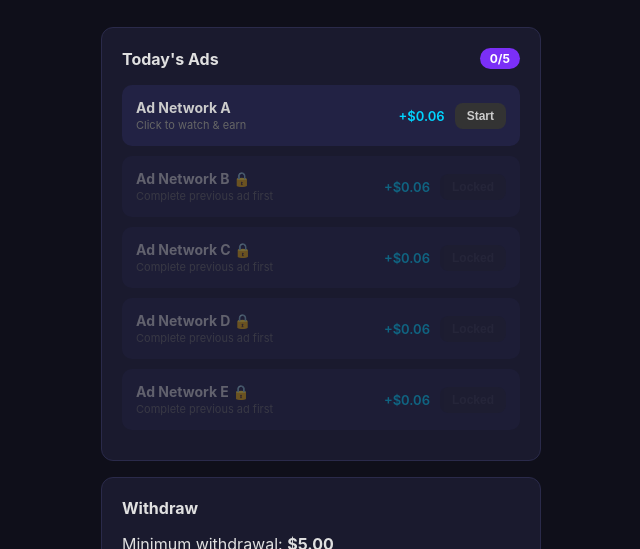
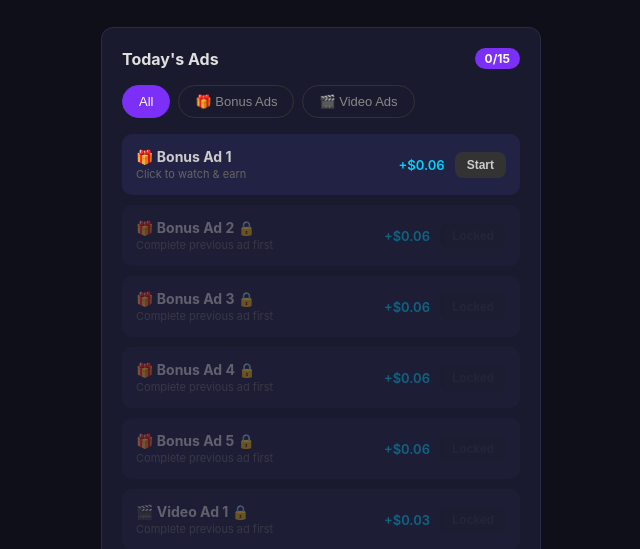
Before and after one commit to nayem95703-droid/vsurt, a plain HTML site: page index.html in a window 1280 px wide. Shown: the part 251-800 px from the top of the page, without its empty margins (319-959 px from the left). Drawn offline with Linux system fonts and the light colour scheme.

Commit message:
Add ad categories: Bonus Ads (5) + Video Ads (10) with filter tabs

```diff
--- a/index.html
+++ b/index.html
@@ -18,7 +18,11 @@
         </div>
 
         <div class="section">
-            <h3>Today's Ads <span id="adCounter" class="badge">0/5</span></h3>
+            <h3>
+                <span>Today's Ads</span>
+                <span id="adCounter" class="badge">0/0</span>
+            </h3>
+            <div id="filterTabs" class="filter-tabs"></div>
             <div id="adsContainer">
             </div>
         </div>
@@ -110,9 +114,9 @@
             </div>
             <div class="modal-body">
                 <div class="congrats-icon">🏆</div>
-                <h2>You completed all 5 ads!</h2>
-                <p>You earned <strong id="congratsAmount">$0.30</strong></p>
-                <p>Keep watching daily to earn more!</p>
+                <h2>Congratulations! 🎉</h2>
+                <p>You completed all ads in this category!</p>
+                <p>Keep going to earn more!</p>
                 <button class="btn btn-primary" id="closeCongrats">Awesome!</button>
             </div>
         </div>
--- a/script.js
+++ b/script.js
@@ -1,9 +1,19 @@
 const AD_LINKS = [
-    { id: 1, name: 'Ad Network A', reward: 0.06, url: 'https://example.com/offer1' },
-    { id: 2, name: 'Ad Network B', reward: 0.06, url: 'https://example.com/offer2' },
-    { id: 3, name: 'Ad Network C', reward: 0.06, url: 'https://example.com/offer3' },
-    { id: 4, name: 'Ad Network D', reward: 0.06, url: 'https://example.com/offer4' },
-    { id: 5, name: 'Ad Network E', reward: 0.06, url: 'https://example.com/offer5' }
+    { id: 1, name: 'Bonus Ad 1', reward: 0.06, url: 'https://example.com/bonus1', type: 'bonus' },
+    { id: 2, name: 'Bonus Ad 2', reward: 0.06, url: 'https://example.com/bonus2', type: 'bonus' },
+    { id: 3, name: 'Bonus Ad 3', reward: 0.06, url: 'https://example.com/bonus3', type: 'bonus' },
+    { id: 4, name: 'Bonus Ad 4', reward: 0.06, url: 'https://example.com/bonus4', type: 'bonus' },
+    { id: 5, name: 'Bonus Ad 5', reward: 0.06, url: 'https://example.com/bonus5', type: 'bonus' },
+    { id: 6, name: 'Video Ad 1', reward: 0.03, url: 'https://example.com/video1', type: 'video' },
+    { id: 7, name: 'Video Ad 2', reward: 0.03, url: 'https://example.com/video2', type: 'video' },
+    { id: 8, name: 'Video Ad 3', reward: 0.03, url: 'https://example.com/video3', type: 'video' },
+    { id: 9, name: 'Video Ad 4', reward: 0.03, url: 'https://example.com/video4', type: 'video' },
+    { id: 10, name: 'Video Ad 5', reward: 0.03, url: 'https://example.com/video5', type: 'video' },
+    { id: 11, name: 'Video Ad 6', reward: 0.03, url: 'https://example.com/video6', type: 'video' },
+    { id: 12, name: 'Video Ad 7', reward: 0.03, url: 'https://example.com/video7', type: 'video' },
+    { id: 13, name: 'Video Ad 8', reward: 0.03, url: 'https://example.com/video8', type: 'video' },
+    { id: 14, name: 'Video Ad 9', reward: 0.03, url: 'https://example.com/video9', type: 'video' },
+    { id: 15, name: 'Video Ad 10', reward: 0.03, url: 'https://example.com/video10', type: 'video' }
 ];
 
 const PER_AD_REWARD = 0.06;
@@ -17,7 +27,8 @@ let state = {
     currentAdIndex: -1,
     isVpnBlocked: false,
     referrals: [],
-    refEarnings: 0
+    refEarnings: 0,
+    activeFilter: 'all'
 };
 
 function detectVPN() {
@@ -99,27 +110,68 @@ function resetDailyAds() {
     }
 }
 
+function getFilteredAds() {
+    if (state.activeFilter === 'all') return AD_LINKS;
+    return AD_LINKS.filter(ad => ad.type === state.activeFilter);
+}
+
+function isPrevCompleted(ad, filtered) {
+    const idx = filtered.indexOf(ad);
+    if (idx === 0) return true;
+    return state.completedAds.includes(filtered[idx - 1].id);
+}
+
+function renderFilters() {
+    const container = document.getElementById('filterTabs');
+    if (!container) return;
+    const filters = [
+        { key: 'all', label: 'All' },
+        { key: 'bonus', label: '🎁 Bonus Ads' },
+        { key: 'video', label: '🎬 Video Ads' }
+    ];
+    container.innerHTML = filters.map(f =>
+        `<button class="filter-btn ${state.activeFilter === f.key ? 'active' : ''}" data-filter="${f.key}">${f.label}</button>`
+    ).join('');
+    container.querySelectorAll('.filter-btn').forEach(btn => {
+        btn.addEventListener('click', () => {
+            state.activeFilter = btn.dataset.filter;
+            renderFilters();
+            renderAds();
+        });
+    });
+}
+
 function renderAds() {
     const container = document.getElementById('adsContainer');
     const counter = document.getElementById('adCounter');
     if (!container) return;
 
-    counter.textContent = `${state.completedAds.length}/${AD_LINKS.length}`;
+    const filtered = getFilteredAds();
+    const totalInFilter = filtered.length;
+    const completedInFilter = filtered.filter(a => state.completedAds.includes(a.id)).length;
+
+    counter.textContent = `${completedInFilter}/${totalInFilter}`;
 
     container.innerHTML = '';
-    AD_LINKS.forEach((ad, index) => {
+    if (filtered.length === 0) {
+        container.innerHTML = '<p style="color:#555;text-align:center;padding:20px">No ads in this category</p>';
+        return;
+    }
+
+    filtered.forEach((ad, i) => {
         const completed = state.completedAds.includes(ad.id);
-        const prevCompleted = index === 0 || state.completedAds.includes(AD_LINKS[index - 1].id);
-        const locked = !completed && !prevCompleted;
+        const prevDone = isPrevCompleted(ad, filtered);
+        const locked = !completed && !prevDone;
+        const globalIndex = AD_LINKS.indexOf(ad);
         const div = document.createElement('div');
         div.className = `ad-item ${completed ? 'completed' : ''} ${locked ? 'locked' : ''}`;
         div.innerHTML = `
             <div class="ad-info">
-                <h4>${ad.name} ${locked ? '🔒' : ''}</h4>
+                <h4>${ad.type === 'video' ? '🎬' : '🎁'} ${ad.name} ${locked ? '🔒' : ''}</h4>
                 <p>${completed ? 'Completed ✓' : locked ? 'Complete previous ad first' : 'Click to watch & earn'}</p>
             </div>
             <span class="ad-reward">+$${ad.reward.toFixed(2)}</span>
-            <button class="btn btn-sm" data-index="${index}" ${completed || locked ? 'disabled' : ''}>
+            <button class="btn btn-sm" data-index="${globalIndex}" ${completed || locked ? 'disabled' : ''}>
                 ${completed ? 'Done' : locked ? 'Locked' : 'Start'}
             </button>
         `;
@@ -197,8 +249,6 @@ function completeAd(ad) {
 
 function showCongrats() {
     const modal = document.getElementById('congratsModal');
-    const amount = document.getElementById('congratsAmount');
-    amount.textContent = `$${(AD_LINKS.length * PER_AD_REWARD).toFixed(2)}`;
     modal.classList.add('active');
 
     document.getElementById('closeCongrats').onclick = () => {
@@ -360,6 +410,7 @@ function handleWithdraw() {
         checkReferral();
         processReferrals();
         resetDailyAds();
+        renderFilters();
         renderAds();
         setupRefLink();
         setupModals();
--- a/style.css
+++ b/style.css
@@ -92,6 +92,36 @@ body {
 .ref-stats span {
     font-size: 13px;
     color: #aaa;
+}
+
+.filter-tabs {
+    display: flex;
+    gap: 8px;
+    margin-bottom: 16px;
+    overflow-x: auto;
+}
+
+.filter-btn {
+    padding: 8px 16px;
+    border: 1px solid #333;
+    border-radius: 20px;
+    background: transparent;
+    color: #888;
+    cursor: pointer;
+    font-size: 13px;
+    white-space: nowrap;
+    transition: all 0.2s;
+}
+
+.filter-btn.active {
+    background: #7b2ff7;
+    color: #fff;
+    border-color: #7b2ff7;
+}
+
+.filter-btn:hover:not(.active) {
+    border-color: #7b2ff7;
+    color: #ccc;
 }
 
 .ad-item.locked {
```
